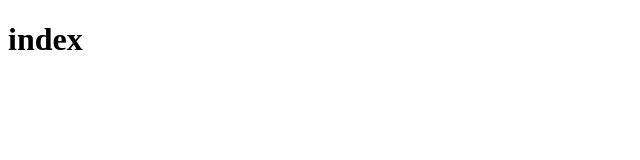
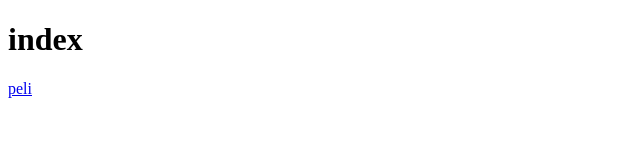
Before and after one commit to vyihti/vyihti.github.io, a plain HTML site: page index.html in a window 1280 px wide. Shown: the full height of the page, 0-640 px from the left. Drawn offline with Linux system fonts and the light colour scheme.

Commit message:
muokattu linkkejä

```diff
--- a/index.html
+++ b/index.html
@@ -6,6 +6,6 @@
   </head>
   <body>
     <h1>index</h1>
-    <p><a href="./peli/peli.html"></a></p>
+    <p><a href="./peli/peli.html">peli</a></p>
   </body>
 </html>
```
